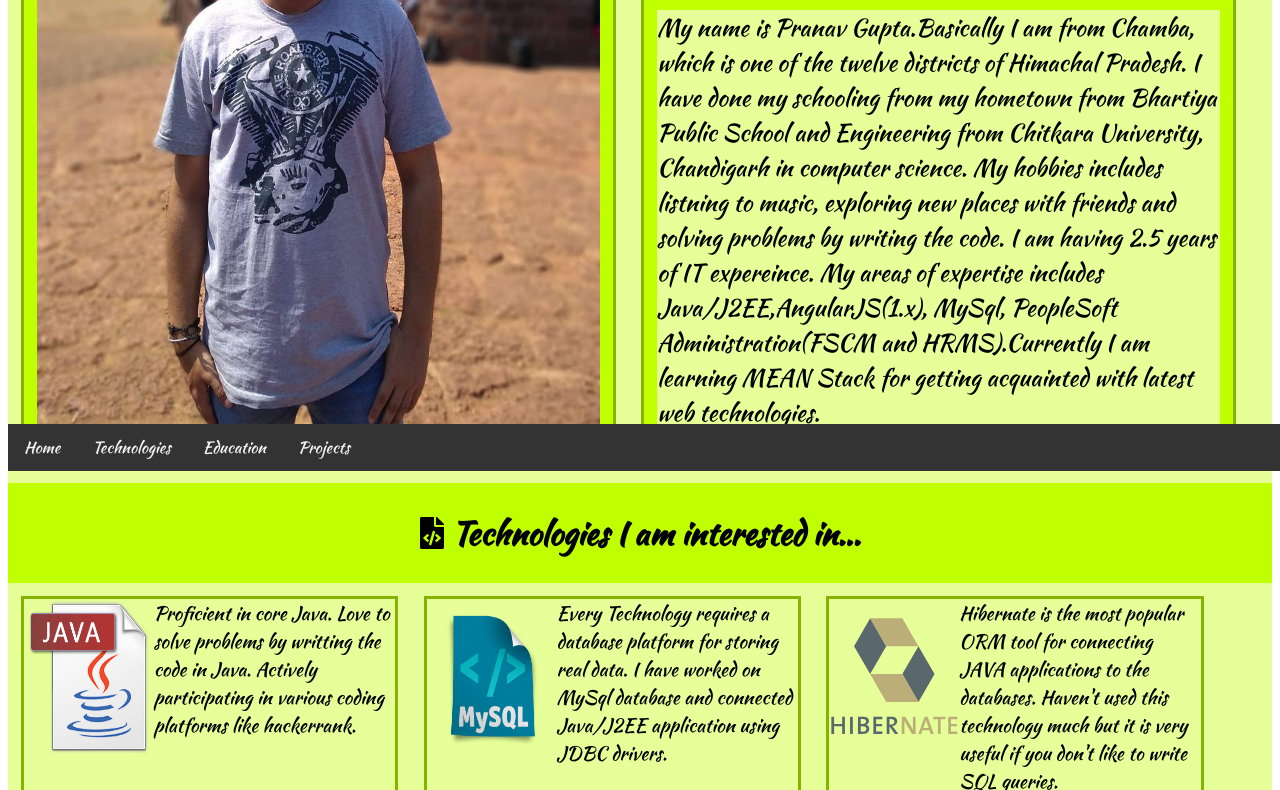
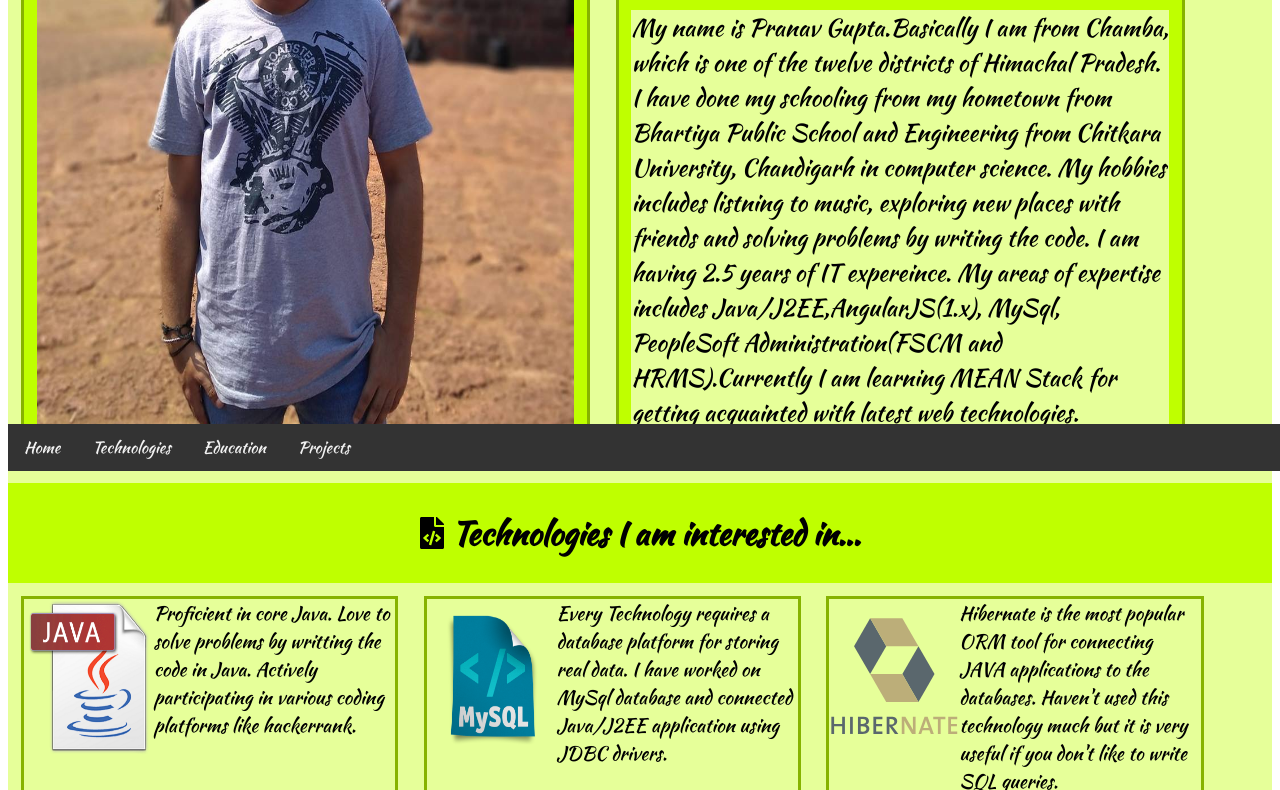
Before and after one commit to pranavgupta93/portfolio, a plain HTML site: page index.html in a window 1280 px wide. Shown: the part 329-1119 px from the top of the page. Drawn offline with Linux system fonts and the light colour scheme.

Commit message:
screen issue

```diff
--- a/index.css
+++ b/index.css
@@ -19,7 +19,7 @@
 
 }
 .containerItem{
-	width: 44vw;
+	width: 42vw;
 	margin: 1vw;
 	background-color: #bfff00;
 	padding: 1vw;
```
